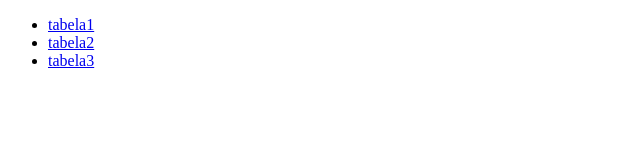
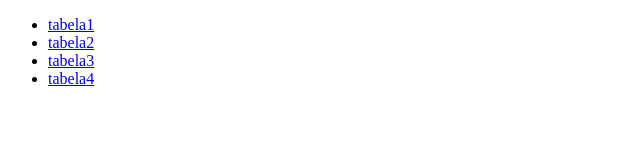
Before and after one commit to BrunProjects/tabelas, a plain HTML site: page index.html in a window 1280 px wide. Shown: the full height of the page, 0-640 px from the left. Drawn offline with Linux system fonts and the light colour scheme.

Commit message:
Update index.html

```diff
--- a/index.html
+++ b/index.html
@@ -11,6 +11,7 @@
             <li><a href="tabela1.html">tabela1</a></li>
             <li><a href="tabela2.html">tabela2</a></li>
             <li><a href="tabela3.html">tabela3</a></li>
+            <li><a href="tabela4.html">tabela4</a></li>
         </ul>
     </nav>
 </body>
```
